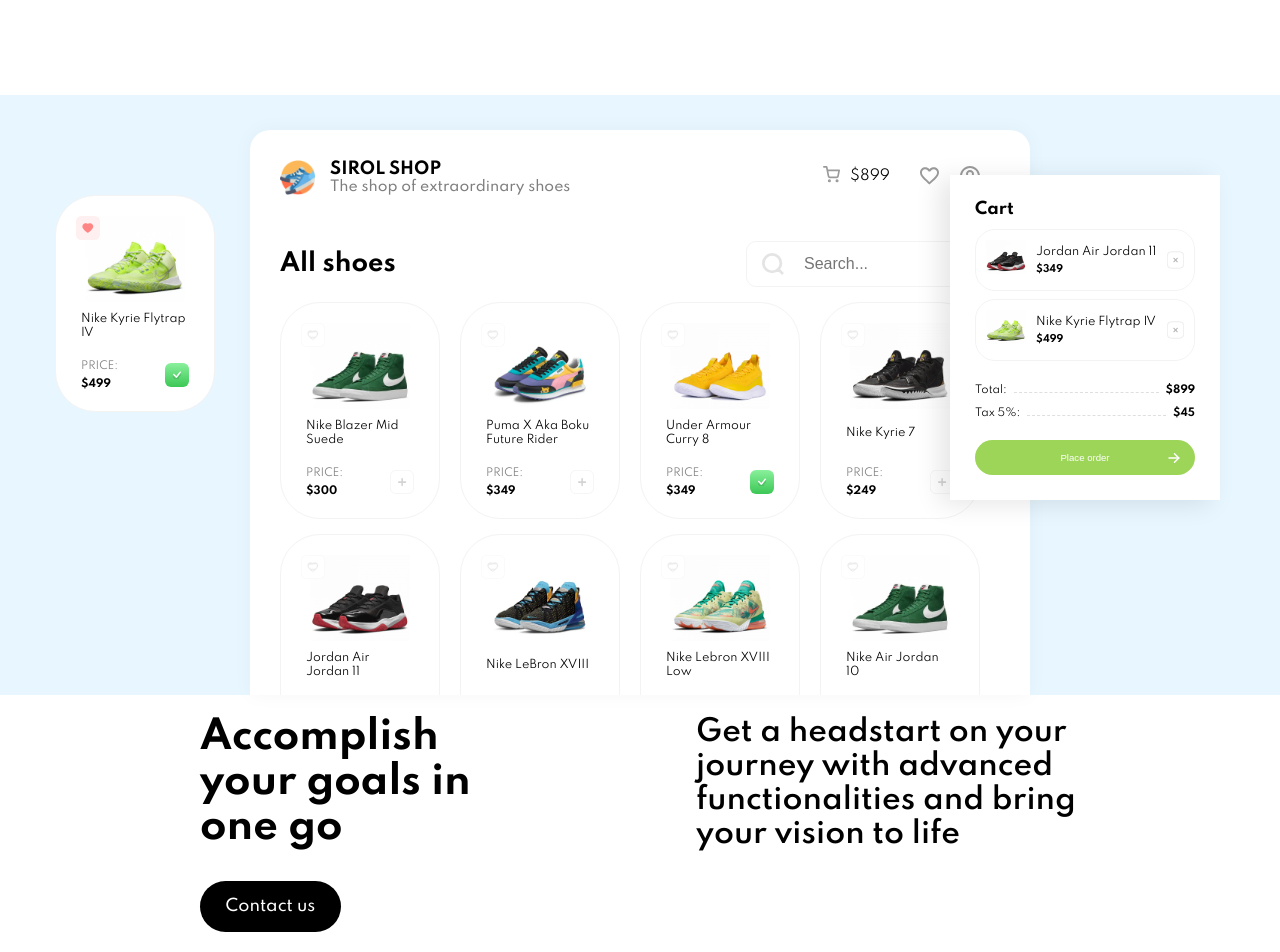
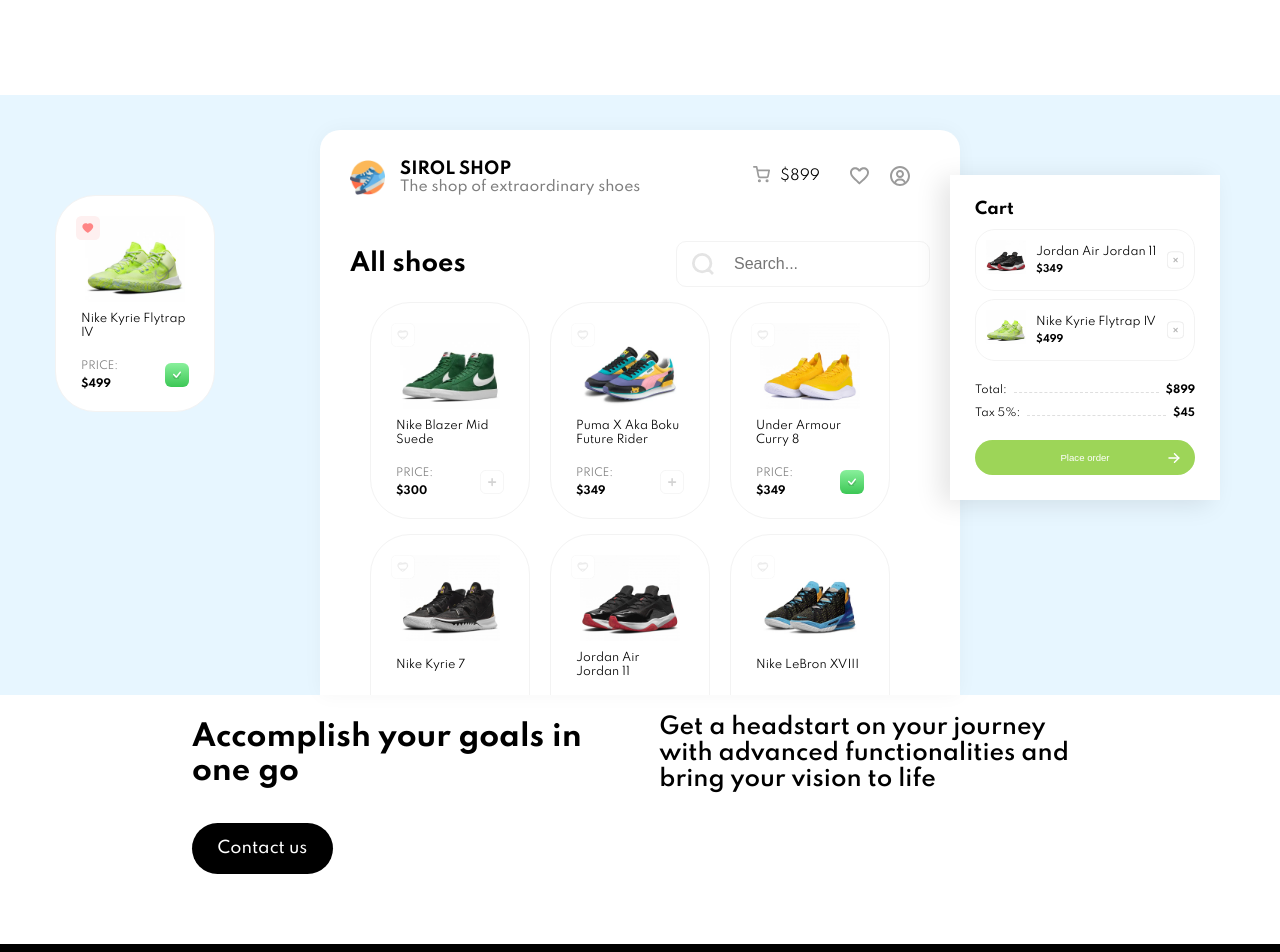
Before and after one commit to mortenus/trimsy, a Next.js app: page / in a window 1280 px wide. Shown: the part 600-1552 px from the top of the page. Built offline with nearby package versions, Linux system fonts and the light colour scheme.

Commit message:
Fixed contactUs, Influence, product

```diff
--- a/containers/Home/Accomplish/Accomplish.module.scss
+++ b/containers/Home/Accomplish/Accomplish.module.scss
@@ -1,39 +1,24 @@
 .accomplish {
-  padding: 70px 200px;
+  padding: 70px min(15%, 300px);
   position: relative;
   z-index: 1;
 
   .text {
     display: flex;
-    justify-content: space-between;
     align-items: center;
 
     margin-bottom: 30px;
 
     h2 {
-      //   font-size: 36px;
-      width: 25vw;
-      font-size: clamp(2.4rem, 1.4vw, 3rem);
+      width: 100%;
+      font-size: clamp(1.8rem, 2vw, 4rem);
+      margin-right: 3vw;
     }
 
     p {
-      font-size: clamp(1.8rem, 1.4vw, 2rem);
+      font-size: clamp(1.4rem, 1.6vw, 2.4rem);
       font-weight: 600;
-      width: 30vw;
-    }
-
-    @media only screen and (min-width: 1600px) {
-      h2 {
-        // font-size: 42px;
-        // width: 550px;
-        // font-weight: 800;
-      }
-
-      p {
-        // font-size: 28px;
-        // width: 550px;
-        // font-weight: 700;
-      }
+      width: 100%;
     }
   }
 }
--- a/containers/Home/ContactForm/components/ContactForm.module.scss
+++ b/containers/Home/ContactForm/components/ContactForm.module.scss
@@ -8,45 +8,16 @@
 
   height: 75vh;
 
-  //   @media (min-width: 1600px) and (max-width: 2000px) {
-  //     height: 1000px;
-  //     padding-top: 200px;
-  //   }
-
-  //   @media (min-width: 1450px) and (max-width: 1600px) {
-  //     height: 700px;
-  //     padding-top: 150px;
-  //   }
-
   .intro {
     margin-bottom: 50px;
 
     h2 {
-      font-size: clamp(2rem, 3.5vw, 6rem);
+      font-size: clamp(2rem, 3.5vw, 4rem);
       margin-bottom: 1.2rem;
     }
 
     p {
-      font-size: clamp(0.5rem, 1.6vw, 3rem);
-    }
-
-    @media only screen and (min-width: 1600px) {
-      margin-bottom: 100px;
-      h2 {
-        // font-size: 96px;
-      }
-
-      p {
-      }
-    }
-
-    @media (min-width: 1450px) and (max-width: 1600px) {
-      h2 {
-        // font-size: 64px;
-      }
-
-      p {
-      }
+      font-size: clamp(1.2rem, 2vw, 3rem);
     }
   }
 
@@ -58,21 +29,14 @@
     // width: clamp(31.25rem, 2vw, 60rem);
     width: max(40vw, 30rem);
 
-    // @media (min-width: 1600px) and (max-width: 2000px) {
-    //   width: 900px;
-    // }
+    textarea {
+      padding: clamp(0.625rem, 1.2vw, 1.3rem) clamp(0.5rem, 1.2vw, 1rem);
 
-    // @media (min-width: 1450px) and (max-width: 1600px) {
-    //   width: 575px;
-    // }
-
-    textarea {
-      //   padding: 10px 8px;
-      padding: clamp(0.625rem, 1.2vw, 1.3rem) clamp(0.5rem, 1.2vw, 1rem);
-      overflow-y: hidden;
+      font-size: clamp(0.8rem, 1.4vw, 2rem);
 
       min-height: clamp(2rem, 5vw, 9.3rem);
       max-height: 130px;
+      height: 100%;
 
       white-space: pre-wrap;
       overflow-wrap: break-word;
@@ -87,20 +51,6 @@
       border-radius: 5px;
 
       margin-bottom: 15px;
-
-      font-size: clamp(1rem, 1.4vw, 2rem);
-
-      @media (min-width: 1600px) and (max-width: 2000px) {
-        // padding: 18px 14px;
-
-        // min-height: 150px;
-      }
-
-      @media (min-width: 14500px) and (max-width: 1600px) {
-        // padding: 14px 12px;
-
-        // min-height: 100px;
-      }
     }
   }
 }
--- a/containers/Home/ContactForm/components/index.tsx
+++ b/containers/Home/ContactForm/components/index.tsx
@@ -11,18 +11,18 @@
 
   const [valueDescribe, setValueDescribe] = React.useState('');
 
-  const textareaRef = React.useRef<HTMLTextAreaElement>(null);
-  const [scrollHeightTextarea, setScrollHeightTextarea] = React.useState(60);
+  //   const textareaRef = React.useRef<HTMLTextAreaElement>(null);
+  //   const [scrollHeightTextarea, setScrollHeightTextarea] = React.useState(60);
 
-  const handleTextarea = (e: React.ChangeEvent<HTMLTextAreaElement>) => {
-    setValueDescribe(e.target.value);
-    console.log(e.target.value, valueDescribe);
-    if (textareaRef.current !== null) {
-      setScrollHeightTextarea(
-        textareaRef.current.scrollHeight > 60 ? textareaRef.current.scrollHeight : 60,
-      );
-    }
-  };
+  //   const handleTextarea = (e: React.ChangeEvent<HTMLTextAreaElement>) => {
+  //     setValueDescribe(e.target.value);
+  //     console.log(e.target.value, valueDescribe);
+  //     if (textareaRef.current !== null) {
+  //       setScrollHeightTextarea(
+  //         textareaRef.current.scrollHeight > 60 ? textareaRef.current.scrollHeight : 60,
+  //       );
+  //     }
+  //   };
 
   return (
     <div id="contact" className={styles.contact}>
@@ -53,11 +53,11 @@
           placeholder={'Type your email'}
         />
         <textarea
-          style={{ height: `${scrollHeightTextarea}px` }}
+          //   style={{ height: `${scrollHeightTextarea}px` }}
           value={values?.description}
           name="description"
           onInput={handleChange}
-          ref={textareaRef}
+          //   ref={textareaRef}
           maxLength={400}
           placeholder={'Describe your objective'}
         />
--- a/containers/Home/Influence/Influence.module.scss
+++ b/containers/Home/Influence/Influence.module.scss
@@ -26,20 +26,11 @@
 
       margin: 10px 0;
     }
-
-    // @media only screen and (min-width: 1600px) {
-    //   p {
-    //     width: 1000px;
-    //     font-size: 28px;
-    //   }
-
-    //   h2 {
-    //     font-size: 56px;
-    //   }
-    // }
   }
 
   .wrapper {
+    width: 100%;
+
     :global(.swiper) {
       //   width: 1200px;
       //   height: 100vh;
@@ -49,6 +40,11 @@
       max-width: 1800px;
 
       transition: width 0.2s ease;
+
+      @media (max-width: 1000px) {
+        width: max(30%, 600px);
+        height: clamp(25vh, 20rem, 40vh);
+      }
     }
 
     :global(.swiper-pagination-bullets) {
--- a/containers/Home/Product/Product.module.scss
+++ b/containers/Home/Product/Product.module.scss
@@ -12,10 +12,6 @@
   background: rgb(231, 246, 255);
 
   margin-top: 100px;
-
-  //   @media (min-width: 1600px) and (max-width: 2000px) {
-  //     height: calc(100vh - 400px);
-  //   }
 
   .floating {
     position: absolute;
@@ -48,27 +44,12 @@
     border-radius: 20px;
     border-bottom-right-radius: 0;
     border-bottom-left-radius: 0;
-    width: 880px;
+    // width: clamp(43.75rem, 1.4vw, 65rem);
+    width: max(45%, 40rem);
     margin: 35px auto 0 auto;
     overflow: hidden;
 
     user-select: none;
-
-    @media only screen and (min-width: 1600px) {
-      width: 900px;
-    }
-
-    @media (min-width: 1450px) and (max-width: 1600px) {
-      width: 850px;
-    }
-
-    @media (min-width: 1250px) and (max-width: 1450px) {
-      width: 780px;
-    }
-
-    @media only screen and (max-width: 1250px) {
-      width: 700px;
-    }
 
     .content {
       .items {
@@ -194,7 +175,3 @@
     }
   }
 }
-
-@media only screen and (min-width: 960px) {
-  //
-}
```
Also changed, not shown: styles/globals.scss (+0 -10 lines).
